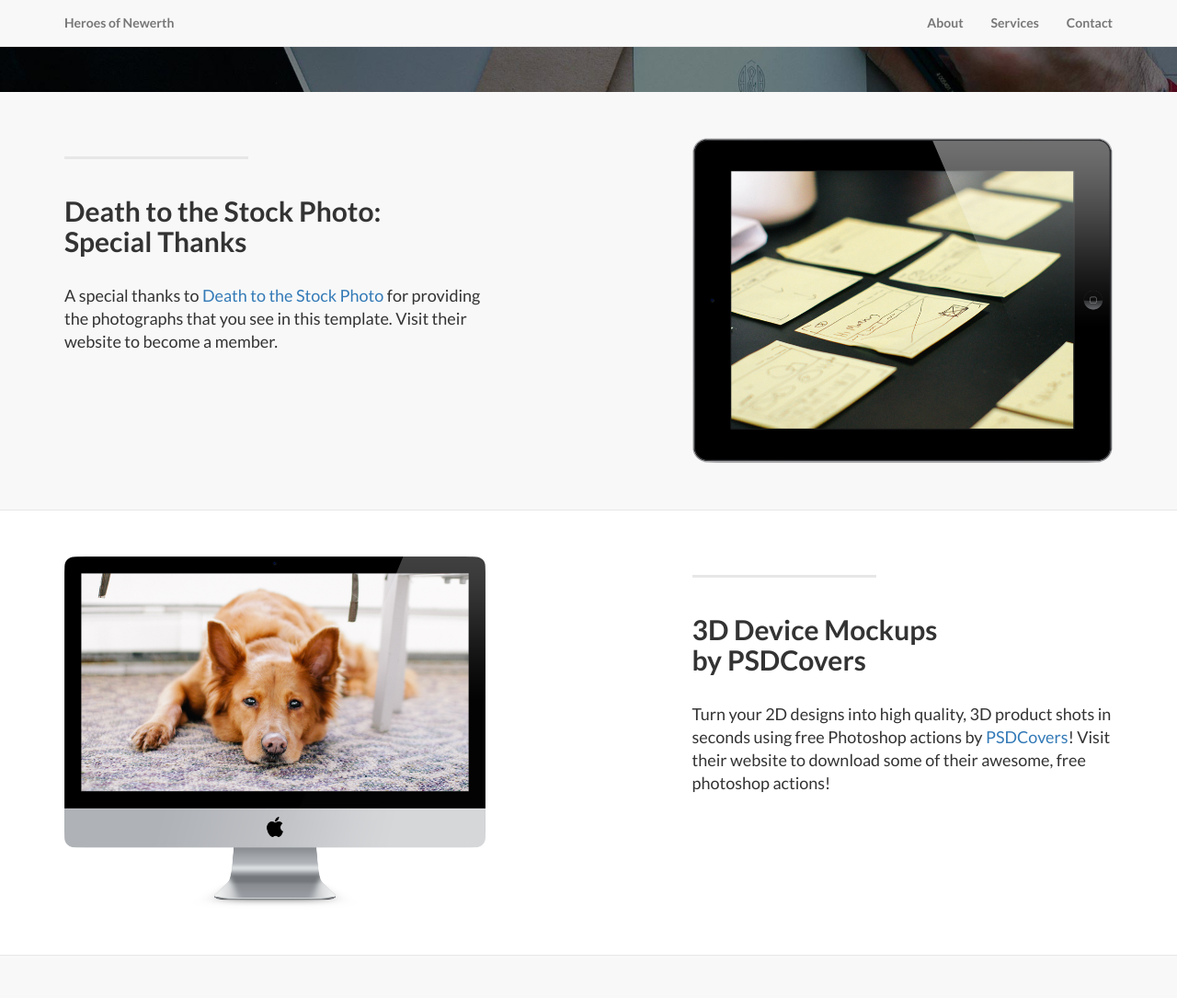
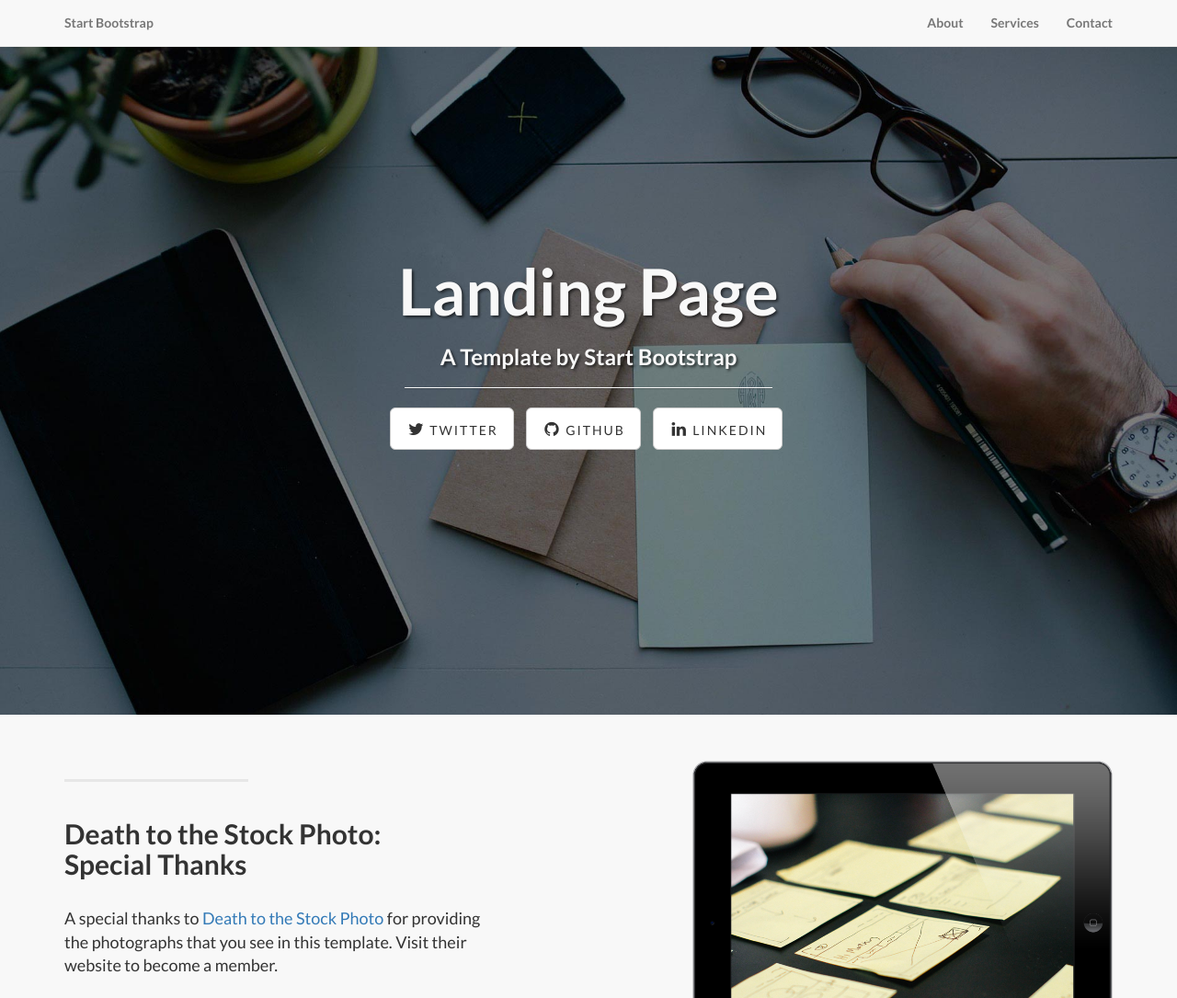
Before and after one commit to ryan346/HON.github.io, a plain HTML site: page index.html in a window 1280 px wide. Shown: the top 1085 px of the page at 92% size. Drawn offline with Linux system fonts and the light colour scheme.

Commit message:
Add files via upload

```diff
--- a/index.html
+++ b/index.html
@@ -9,7 +9,7 @@
     <meta name="description" content="">
     <meta name="author" content="">
 
-    <title>Heroes of Newerth</title>
+    <title>Landing Page - Start Bootstrap Theme</title>
 
     <!-- Bootstrap Core CSS -->
     <link href="css/bootstrap.min.css" rel="stylesheet">
@@ -43,7 +43,7 @@
                     <span class="icon-bar"></span>
                     <span class="icon-bar"></span>
                 </button>
-                <a class="navbar-brand topnav" href="#">Heroes of Newerth</a>
+                <a class="navbar-brand topnav" href="#">Start Bootstrap</a>
             </div>
             <!-- Collect the nav links, forms, and other content for toggling -->
             <div class="collapse navbar-collapse" id="bs-example-navbar-collapse-1">
@@ -70,6 +70,26 @@
     <div class="intro-header">
         <div class="container">
 
+            <div class="row">
+                <div class="col-lg-12">
+                    <div class="intro-message">
+                        <h1>Landing Page</h1>
+                        <h3>A Template by Start Bootstrap</h3>
+                        <hr class="intro-divider">
+                        <ul class="list-inline intro-social-buttons">
+                            <li>
+                                <a href="https://twitter.com/SBootstrap" class="btn btn-default btn-lg"><i class="fa fa-twitter fa-fw"></i> <span class="network-name">Twitter</span></a>
+                            </li>
+                            <li>
+                                <a href="https://github.com/IronSummitMedia/startbootstrap" class="btn btn-default btn-lg"><i class="fa fa-github fa-fw"></i> <span class="network-name">Github</span></a>
+                            </li>
+                            <li>
+                                <a href="#" class="btn btn-default btn-lg"><i class="fa fa-linkedin fa-fw"></i> <span class="network-name">Linkedin</span></a>
+                            </li>
+                        </ul>
+                    </div>
+                </div>
+            </div>
 
         </div>
         <!-- /.container -->
```
